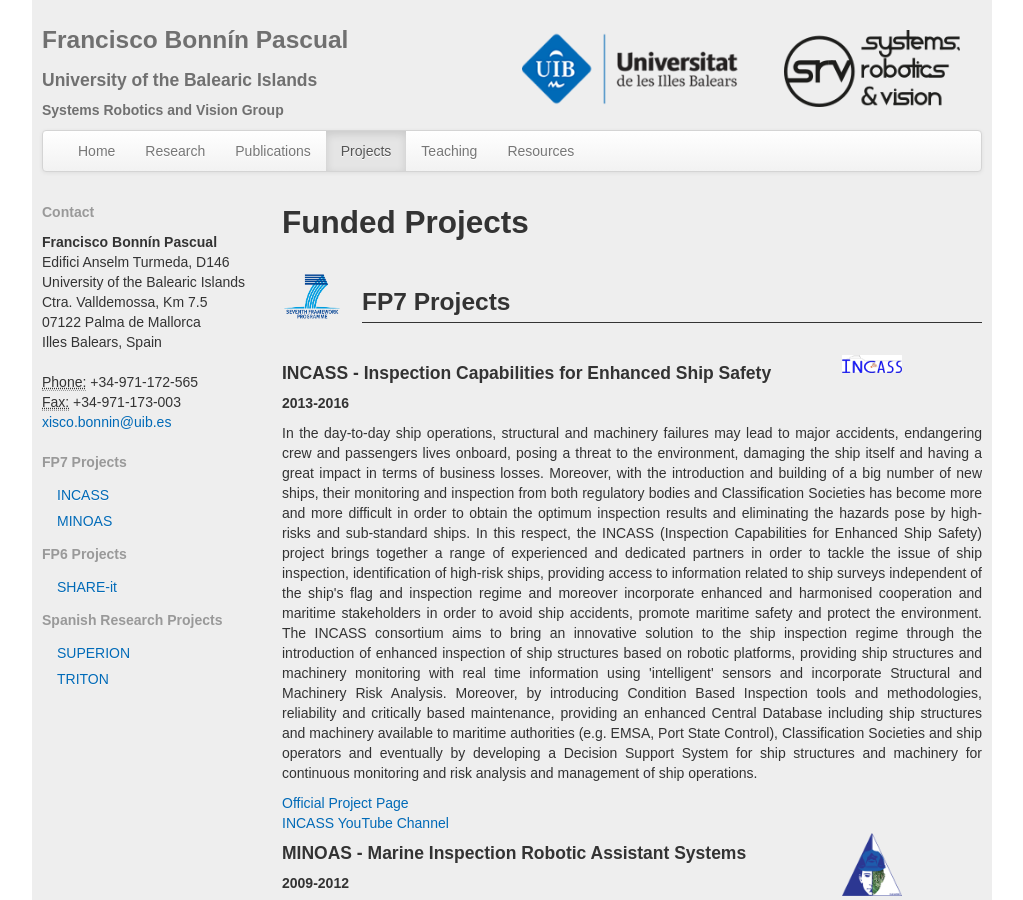
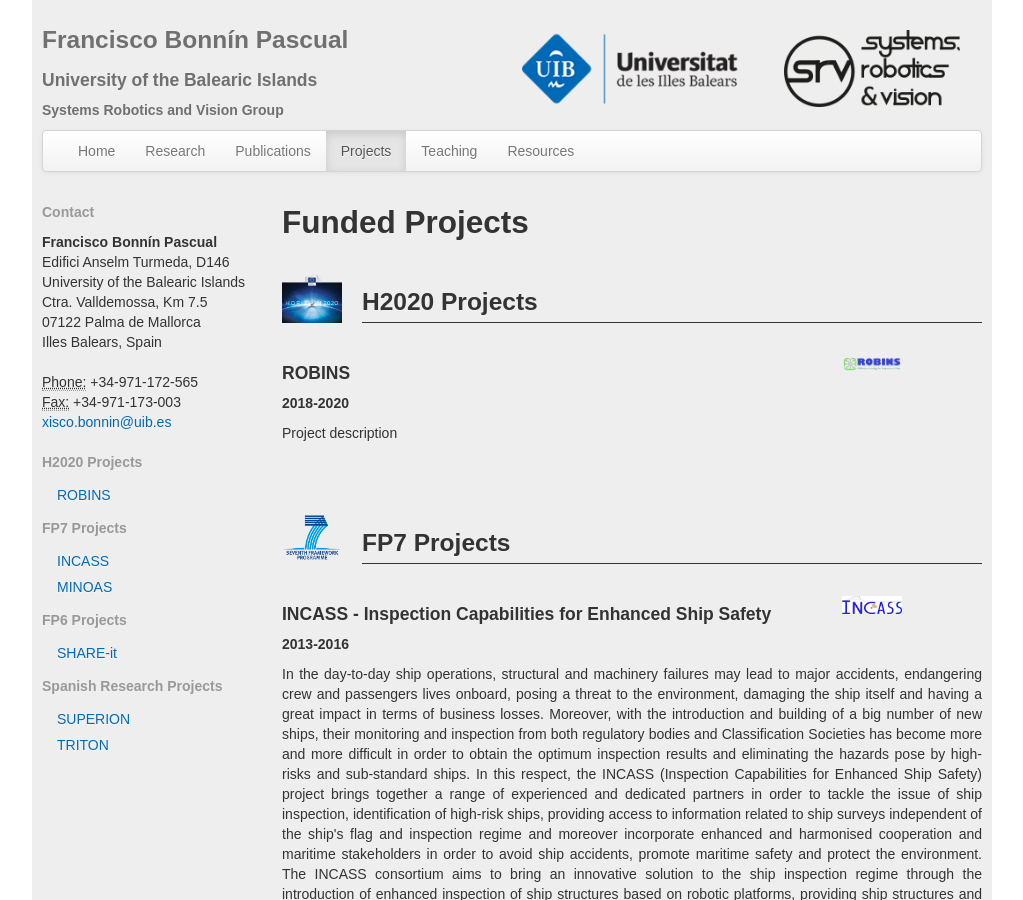
Before and after one commit to xiscobonnin/xiscobonnin.github.io, a Jekyll site: the page built from projects/index.html, in a window 1280 px wide and 900 px high. Shown: the whole window, without its empty margins (128-1151 px from the left). Built offline with Jekyll 4.4.1, drawn with Linux system fonts in a browser that asks for light colours.

Commit message:
Adding robins project

```diff
--- a/_includes/panel_projects.html
+++ b/_includes/panel_projects.html
@@ -1,3 +1,8 @@
+<h5 class="muted">H2020 Projects</h5>
+<ul class="nav nav-list">
+	<li><a href="#incass">ROBINS</a></li>
+</ul>
+
 <h5 class="muted">FP7 Projects</h5>
 <ul class="nav nav-list">
 	<li><a href="#incass">INCASS</a></li>
--- a/index.html
+++ b/index.html
@@ -41,6 +41,8 @@
 	<h3 class="title-und">News</h3>
 	<table class="table table-condensed">
 	<tbody>
+
+		<tr><td class="span2 text-center">26/28-06-2018</td><td class="span7">First <a href="/projects/#incass">ROBINS</a> field test campaign onboard a Ro-Ro type vessel in Fayard Shipyard, Munkebo (Denmark).</em></td></tr>
 
 		<tr><td class="span2 text-center">20-06-2018</td><td class="span7">New paper accepted to be presented at <a href="http://jnr2018.eii.uva.es">JNR 2018</a> conference.</em></td></tr>
 
--- a/projects/index.html
+++ b/projects/index.html
@@ -4,6 +4,37 @@
 ---
 <h2>Funded Projects</h2>
 
+<br>
+
+<div class="row">
+	<div class="span1 text-left">
+		<img src="/img/h2020.png" alt="h2020" />
+	</div>
+	<div class="span8 text-left">
+		<h3 class="title-und">H2020 Projects</h3>
+	</div>
+</div>
+
+<br>
+
+<a name="robins"></a>
+<div class="row">
+	<div class="span7 text-left">
+		<h4>ROBINS</h4>
+		<p><strong>2018-2020</strong></p>
+	</div>
+	<div class="span1 text-left">
+		<img src="/img/robins.png" alt="robins" />
+	</div>
+	<div class="span1 text-left">
+	</div>
+</div>
+<p class="text-justify">
+Project description
+</p>
+
+<br>
+<br>
 <br>
 
 <div class="row">
```
Also changed, not shown: img/h2020.png (added), img/robins.png (added).
